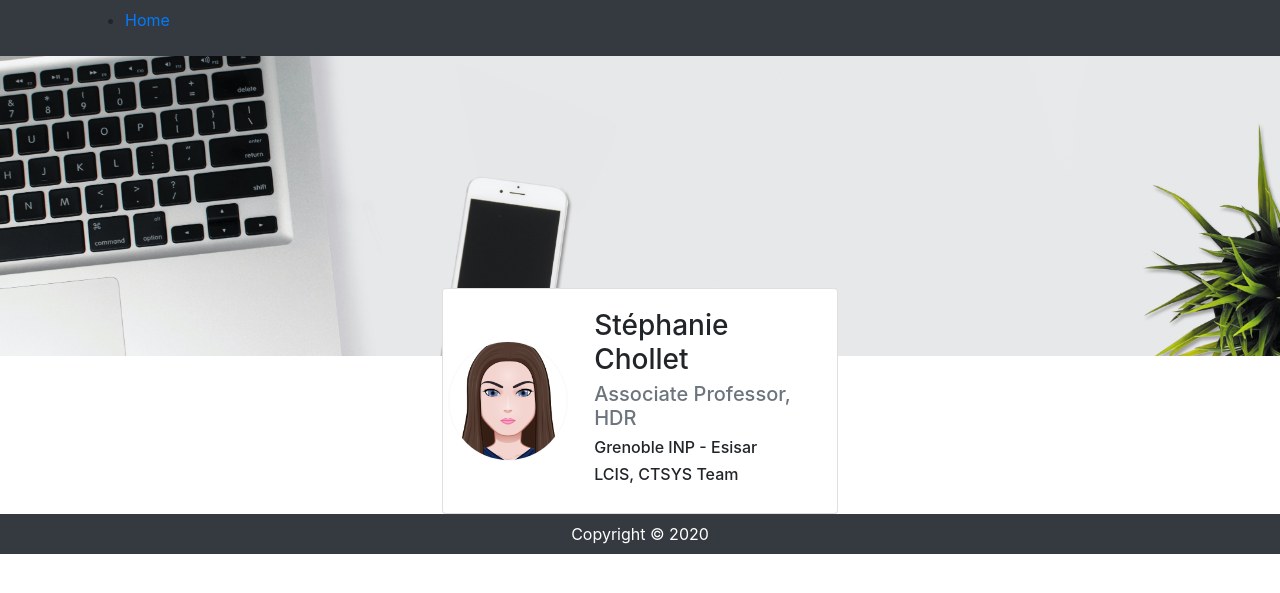
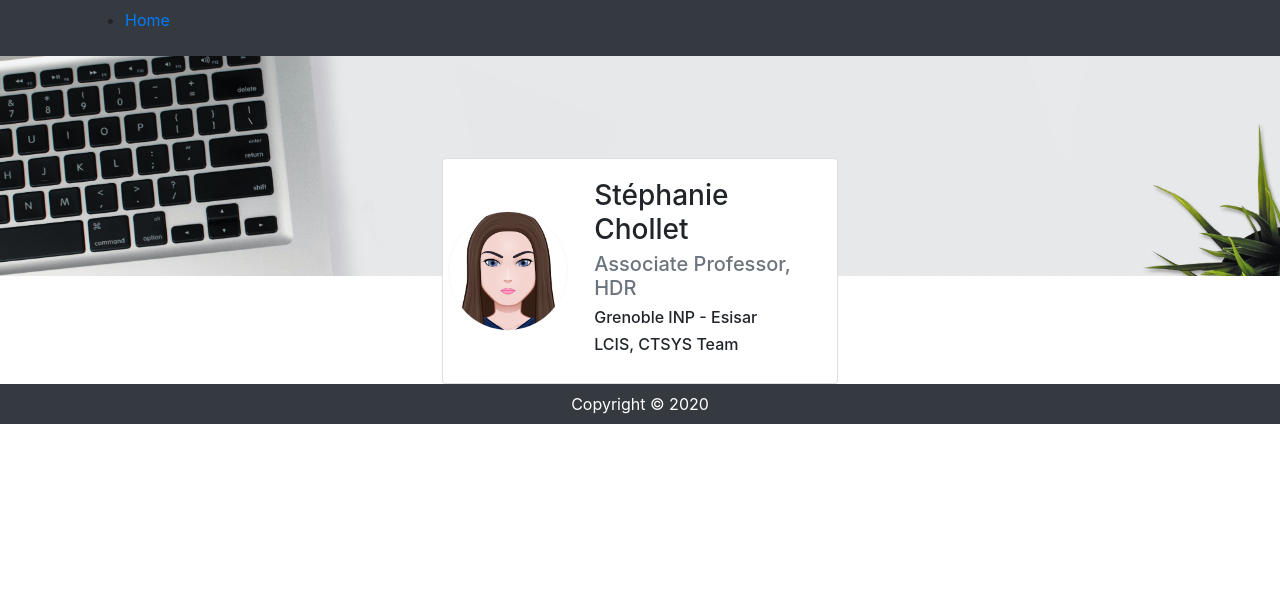
Before and after one commit to schollet/homepage, a Jekyll site: the page built from index.html, in a window 1280 px wide. Shown: the top 593 px of the page. Built offline with Jekyll 4.4.1, drawn with Linux system fonts in a browser that asks for light colours.

Commit message:
Update index.html

```diff
--- a/index.html
+++ b/index.html
@@ -3,12 +3,12 @@ layout: default
 ---
 
 <div class="jumbotron jumbotron-fluid"
-  style="background-image: url(assets/pexels-dominika-roseclay-1036841.jpg); background-size: 100%; height:300px">
+  style="background-image: url(assets/pexels-dominika-roseclay-1036841.jpg); background-size: 100%; height:220px">
 </div>
 <div class="container-fluid">
   <div class="row">
     <div class="col-md-4 offset-md-4">
-  <div class="card"  style="margin-top:-100px;">
+  <div class="card"  style="margin-top:-150px;">
     <div class="row no-gutters">
       <div class="col-md-4 d-flex">
         <img src="assets/avatar.png" class="rounded-circle img-responsive mx-auto my-auto border border-light" style="width:120px"/>
```
